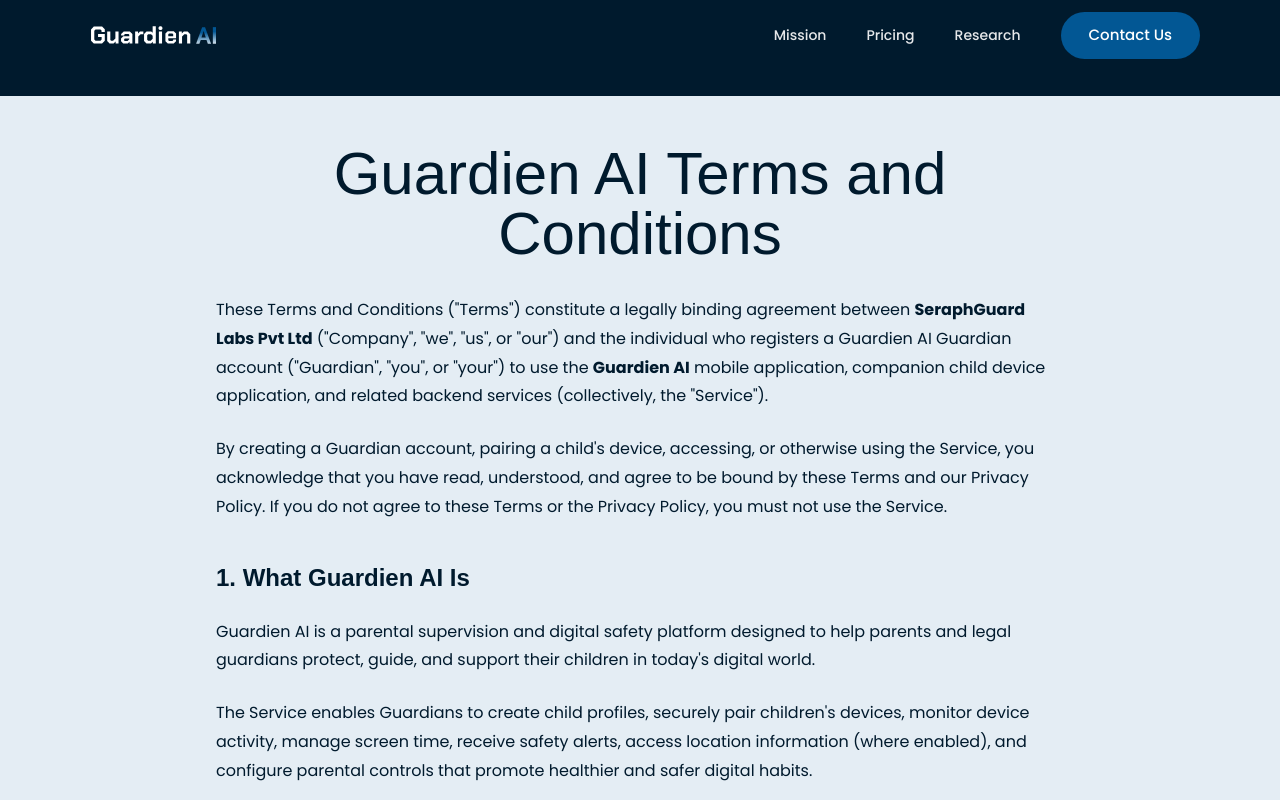
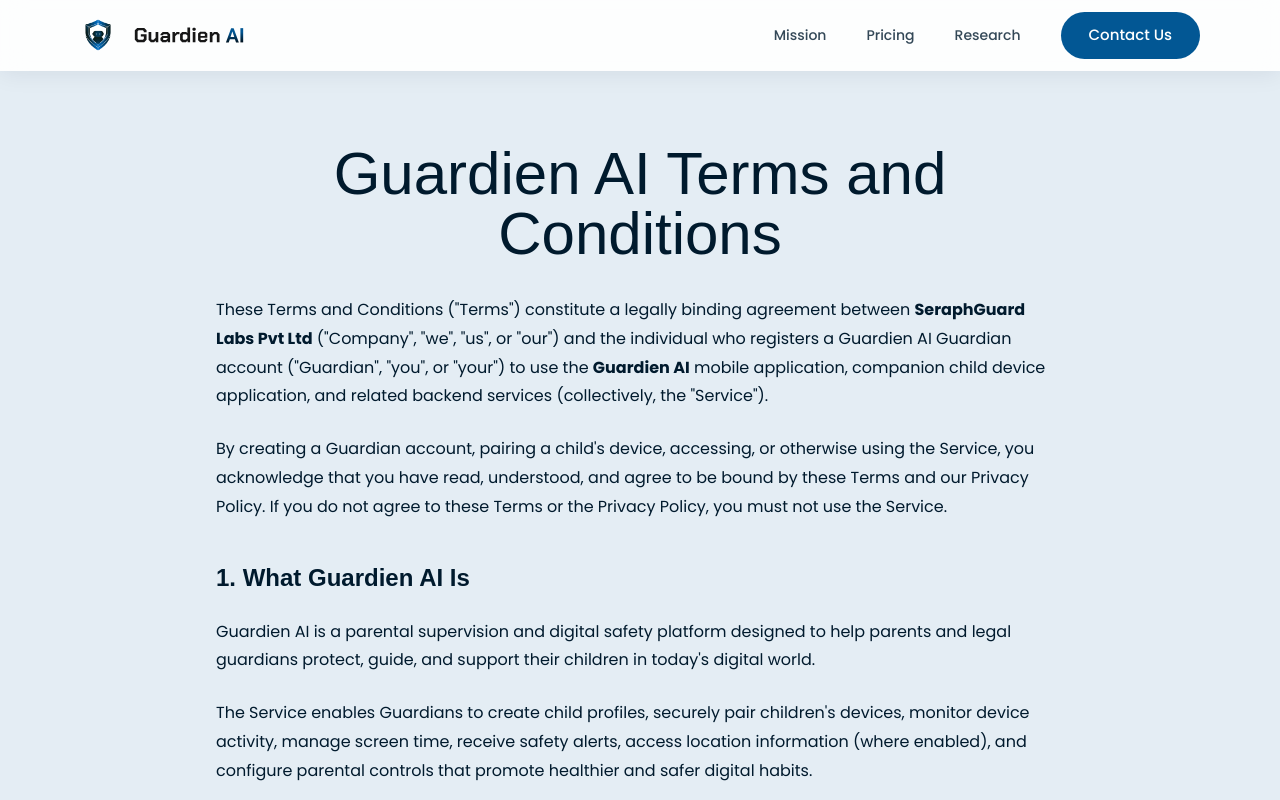
Before and after one commit to seraphguardlabs/Guardien-AI-Website, a Next.js app: page /terms in a window 1280 px wide. Shown: the top 800 px of the page. Built offline with nearby package versions, Linux system fonts and the light colour scheme; a web font is replaced by a local one.

Commit message:
bug fix hamburg

```diff
--- a/app/components/contact/ContactSection.tsx
+++ b/app/components/contact/ContactSection.tsx
@@ -182,7 +182,7 @@
                   <span className="absolute inline-flex h-full w-full animate-ping rounded-full bg-[#9fbfd6] opacity-75" />
                   <span className="relative inline-flex h-2 w-2 rounded-full bg-[#9fbfd6]" />
                 </span>
-                We typically respond within 24 hours
+                We&apos;ll get back to you shortly
               </div>
             </div>
           </div>
--- a/app/components/hero/Header.tsx
+++ b/app/components/hero/Header.tsx
@@ -3,9 +3,16 @@
 import Link from "next/link";
 import { useState, useEffect } from "react";
 
-export default function Header() {
+export default function Header({
+  forceLight = false,
+}: {
+  /** Pages without a dark hero behind the header (research, terms, etc.)
+   *  should render the light bar from the start instead of the transparent
+   *  glass bar, which is unreadable on a light page background. */
+  forceLight?: boolean;
+}) {
   const [isMobileMenuOpen, setIsMobileMenuOpen] = useState(false);
-  const [isScrolled, setIsScrolled] = useState(false);
+  const [isScrolled, setIsScrolled] = useState(forceLight);
 
   // Prevent scrolling when mobile menu is open
   useEffect(() => {
@@ -22,11 +29,12 @@
   // Switch from a transparent glass bar over the hero photo to a light,
   // blurred bar once the page scrolls past the hero.
   useEffect(() => {
+    if (forceLight) return;
     const onScroll = () => setIsScrolled(window.scrollY > 80);
     onScroll();
     window.addEventListener("scroll", onScroll, { passive: true });
     return () => window.removeEventListener("scroll", onScroll);
-  }, []);
+  }, [forceLight]);
 
   const linkColor = isScrolled ? "text-[#001A2D]/80" : "text-white/90";
   const linkHover = isScrolled ? "hover:text-[#001A2D]" : "hover:text-white";
@@ -42,18 +50,23 @@
     >
       <nav className="container-wide flex items-center justify-between">
         {/* Logo */}
-        <Link href="/#" className="flex items-center cursor-pointer z-50">
+        <Link href="/#" className="flex items-center gap-2 cursor-pointer z-50">
+          <img
+            src="/guardien-ai-icon-512.png"
+            alt=""
+            className="h-8 w-8 sm:h-9 sm:w-9 flex-shrink-0"
+          />
           {isScrolled ? (
             <img
               src="/guardien-ai-word-dark.svg"
               alt="Guardien AI"
-              className="w-28 sm:w-[150px] h-auto max-h-10"
+              className="w-24 sm:w-[130px] h-auto max-h-10"
             />
           ) : (
             <img
               src="/guardien-ai-word-light.svg"
               alt="Guardien AI"
-              className="w-28 sm:w-[150px] h-auto max-h-10"
+              className="w-24 sm:w-[130px] h-auto max-h-10"
             />
           )}
         </Link>
@@ -134,7 +147,7 @@
 
       {/* Mobile Sliding Panel Menu */}
       <div
-        className={`fixed inset-0 z-[105] transition-opacity duration-300 ease-in-out md:hidden ${
+        className={`fixed inset-0 h-dvh z-[105] transition-opacity duration-300 ease-in-out md:hidden ${
           isMobileMenuOpen
             ? "opacity-100 pointer-events-auto"
             : "opacity-0 pointer-events-none"
@@ -148,7 +161,7 @@
 
         {/* Right Side Panel */}
         <div
-          className={`absolute top-0 right-0 bottom-0 w-[80%] max-w-sm bg-white shadow-2xl transition-transform duration-300 ease-in-out flex flex-col pt-24 px-8 border-l border-[#001A2D]/10 ${
+          className={`absolute top-0 right-0 h-dvh w-[80%] max-w-sm bg-white shadow-2xl transition-transform duration-300 ease-in-out flex flex-col pt-24 px-8 pb-10 overflow-y-auto border-l border-[#001A2D]/10 ${
             isMobileMenuOpen ? "translate-x-0" : "translate-x-full"
           }`}
         >
--- a/app/delete-account/page.tsx
+++ b/app/delete-account/page.tsx
@@ -4,13 +4,12 @@
 export default function DeleteAccountPage() {
   return (
     <main className="min-h-screen bg-[#E4EDF4] pt-24">
-      <div className="fixed top-0 left-0 right-0 z-40 h-24 bg-[#001a2d] w-full" />
       <div className="relative z-50">
-        <Header />
+        <Header forceLight />
       </div>
 
-      <div className="relative z-10 pb-16">
-        <section className="py-12">
+      <div className="relative z-10">
+        <section className="py-12 pb-16">
           <div className="max-w-4xl mx-auto px-6">
             <h1
               className="text-4xl md:text-5xl lg:text-6xl text-center mb-8"
--- a/app/research/page.tsx
+++ b/app/research/page.tsx
@@ -6,12 +6,11 @@
 
 export default function ResearchPage() {
   return (
-    <main className="min-h-screen bg-[#E4EDF4] pt-24">
+    <main className="min-h-screen bg-[#001a2d]">
       {/*
-        We use pt-24 (padding-top) so the content isn't
-        hidden behind the fixed Header. Header has translucent bg.
+        No top padding: the header stays transparent over this dark-navy
+        band (matching PartnerSection's bg) and turns solid white on scroll.
       */}
-      <div className="fixed top-0 left-0 right-0 z-40 h-24 bg-[#001a2d] w-full" />
       <div className="relative z-50">
         <Header />
       </div>
--- a/app/terms/page.tsx
+++ b/app/terms/page.tsx
@@ -4,13 +4,12 @@
 export default function TermsPage() {
   return (
     <main className="min-h-screen bg-[#E4EDF4] pt-24">
-      <div className="fixed top-0 left-0 right-0 z-40 h-24 bg-[#001a2d] w-full" />
       <div className="relative z-50">
-        <Header />
+        <Header forceLight />
       </div>
 
-      <div className="relative z-10 pb-16">
-        <section className="py-12">
+      <div className="relative z-10">
+        <section className="py-12 pb-16">
           <div className="max-w-4xl mx-auto px-6">
             <h1
               className="text-4xl md:text-5xl lg:text-6xl text-center mb-8"
```
Also changed, not shown: public/guardien-ai-icon-512.png (added).
